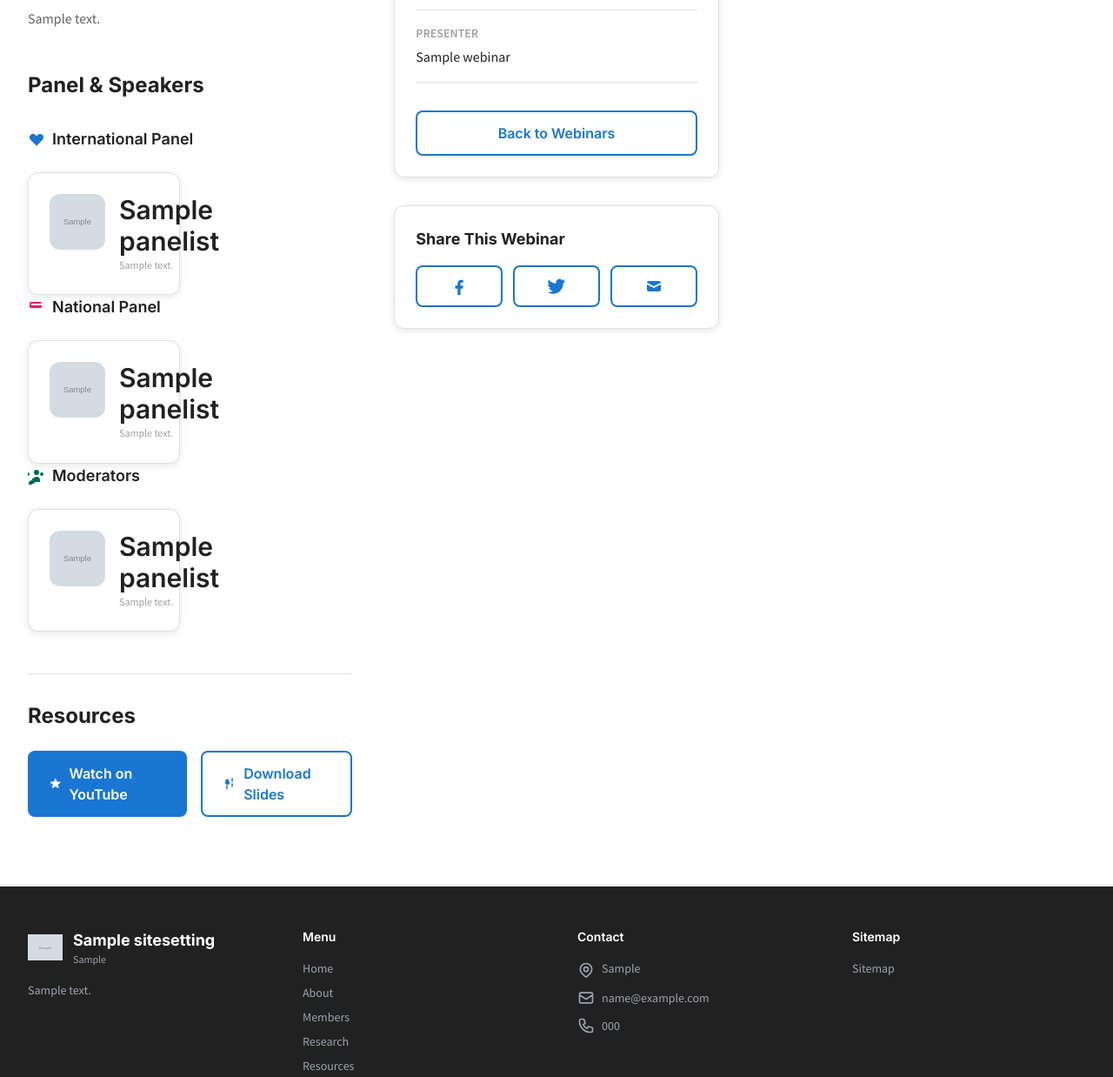
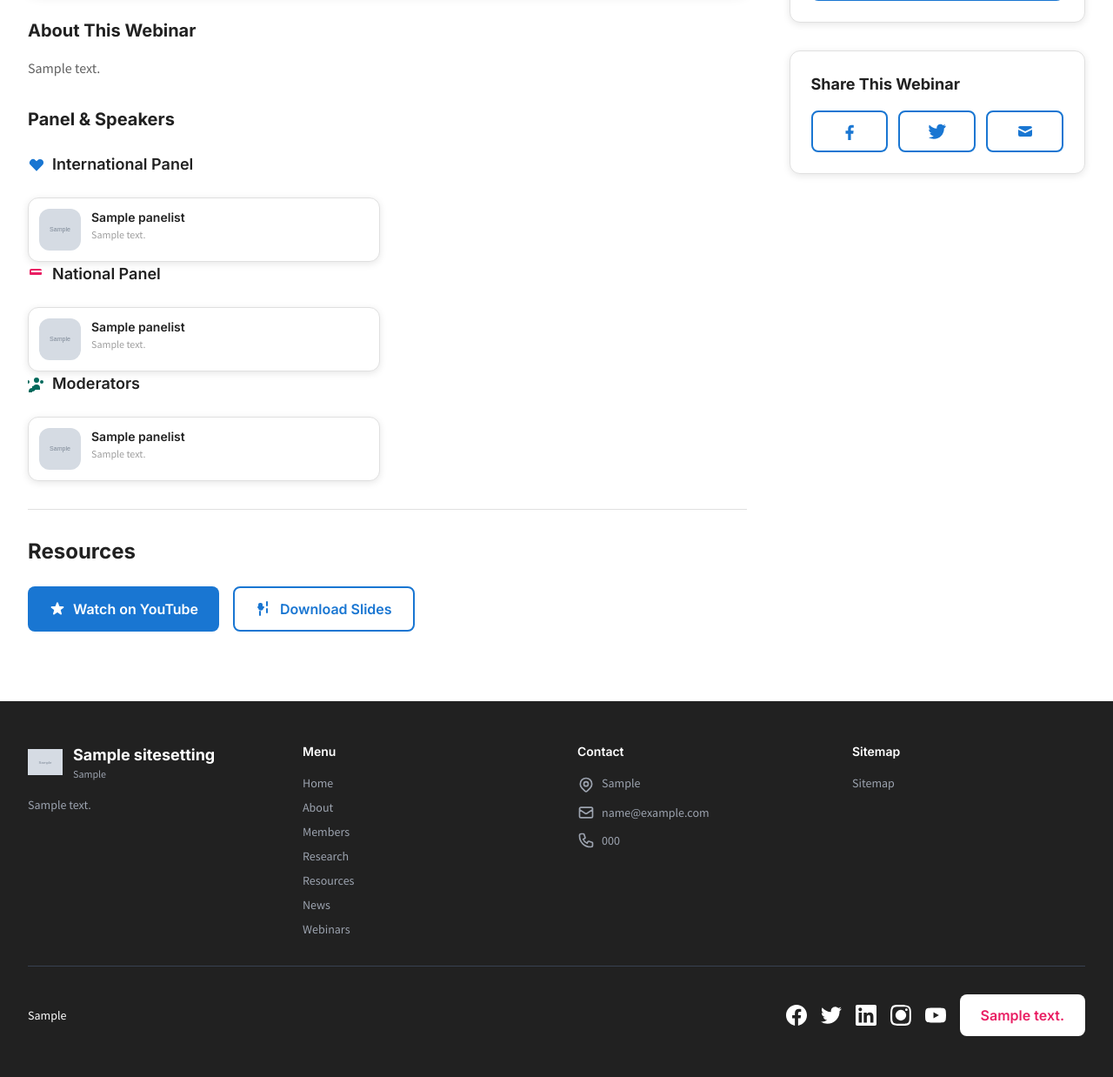
Before and after one commit to FKC117/bsbcs_website, a Django app: page /webinars/1/ in a window 1280 px wide. Shown: the part 867-2105 px from the top of the page at 87% size. Run offline with Django 5.2, Linux system fonts and the light colour scheme; tables that the repository leaves empty hold one stand-in row (values such as "Sample post"); grey boxes marked "Sample" are stand-in pictures; some libraries are stand-ins or nearby versions; some web fonts are replaced.

Commit message:
Webinars page setup done

```diff
--- a/bsbcs/templates/pages/webinar_detail.html
+++ b/bsbcs/templates/pages/webinar_detail.html
@@ -11,7 +11,7 @@
                 <path d="M0 250C200 150 400 350 600 250C800 150 1000 350 1200 250V400H0V250Z" fill="#00695C" opacity="0.5"/>
             </svg>
         </div>
-        <div class="container-custom relative z-10 py-16 md:py-20">
+        <div class="container-custom relative z-10 py-8 md:py-12">
             <div class="mb-8 flex items-center gap-3">
                 <a href="{% url 'webinars' %}" class="inline-flex items-center gap-2 text-primary-600 hover:text-primary-700 font-semibold transition-colors">
                     <svg class="w-5 h-5" fill="none" stroke="currentColor" viewBox="0 0 24 24">
@@ -20,19 +20,19 @@
                     Back to Webinars
                 </a>
             </div>
-            <div class="max-w-4xl">
+            <div class="max-w-3xl">
                 <div class="inline-flex items-center gap-2 bg-accent-100 text-accent-800 px-4 py-2 rounded-full mb-6">
                     <svg class="w-5 h-5" fill="currentColor" viewBox="0 0 20 20">
                         <path d="M9 4.804A7.968 7.968 0 005.5 4c-1.255 0-2.443.29-3.5.804v10A7.969 7.969 0 015.5 14c1.669 0 3.218.51 4.5 1.385A7.962 7.962 0 0114.5 14c1.255 0 2.443.29 3.5.804v-10A7.968 7.968 0 0014.5 4c-1.255 0-2.443.29-3.5.804V12a1 1 0 11-2 0V4.804z"/>
                     </svg>
                     <span class="font-semibold">{{ webinar.get_type_display }}</span>
                 </div>
-                <h1 class="text-4xl md:text-5xl font-headline font-bold text-text-primary mb-6">{{ webinar.title }}</h1>
+                <h1 class="text-3xl md:text-4xl font-headline font-bold text-text-primary mb-6">{{ webinar.title }}</h1>
                 <div class="flex flex-wrap items-center gap-6 text-text-secondary">
                     {% if webinar.presenter_name %}
                         <div class="flex items-center gap-3">
-                            {% if webinar.presenter_image_url %}
-                                <img src="{{ webinar.presenter_image_url.url }}" alt="{{ webinar.presenter_name }}" class="w-12 h-12 rounded-full object-cover" loading="lazy" onerror="this.src='https://images.unsplash.com/photo-1612349317150-e413f6a5b16d?q=80&w=2940&auto=format&fit=crop'; this.onerror=null;">
+                            {% if webinar.presenter_image %}
+                                <img src="{{ webinar.presenter_image.url }}" alt="{{ webinar.presenter_name }}" class="w-10 h-10 rounded-full object-cover" loading="lazy" onerror="this.src='https://images.unsplash.com/photo-1612349317150-e413f6a5b16d?q=80&w=2940&auto=format&fit=crop'; this.onerror=null;">
                             {% endif %}
                             <div>
                                 <p class="font-semibold text-text-primary">{{ webinar.presenter_name }}</p>
@@ -64,14 +64,14 @@
     <!-- Main Content -->
     <section class="section bg-surface">
         <div class="container-custom">
-            <div class="grid lg:grid-cols-3 gap-12">
-                <!-- Left Column: Video and Details -->
-                <div class="lg:col-span-2">
+            <div class="flex flex-col lg:flex-row lg:items-start" style="gap: 4%;">
+                <!-- Left Column: Video and Details (68%) -->
+                <div style="flex: 0 0 68%; max-width: 68%;" class="w-full lg:w-auto">
                     <!-- Video Section -->
                     {% if webinar.video_url %}
-                        <div class="mb-12">
+                        <div class="mb-8">
                             <div class="bg-black rounded-lg overflow-hidden shadow-lg">
-                                <div class="relative" style="padding-bottom: 56.25%; height: 0; overflow: hidden;">
+                                <div class="relative" style="padding-bottom: 56.25%; height: 0; overflow: hidden; max-height: 360px;">
                                     <iframe
                                         src="https://www.youtube.com/embed/{{ webinar.video_url|extract_youtube_id }}"
                                         allow="accelerometer; autoplay; clipboard-write; encrypted-media; gyroscope; picture-in-picture"
@@ -85,8 +85,8 @@
 
                     <!-- Description -->
                     {% if webinar.description %}
-                        <div class="mb-12">
-                            <h2 class="text-2xl font-headline font-bold text-text-primary mb-4">About This Webinar</h2>
+                        <div class="mb-8">
+                            <h2 class="text-xl font-headline font-bold text-text-primary mb-4">About This Webinar</h2>
                             <div class="prose prose-sm max-w-none text-text-secondary leading-relaxed">
                                 {{ webinar.description|linebreaks }}
                             </div>
@@ -95,8 +95,8 @@
 
                     <!-- Panels Section -->
                     {% if webinar.international_panel.all or webinar.national_panel.all or webinar.moderators.all %}
-                        <div class="mb-12">
-                            <h2 class="text-2xl font-headline font-bold text-text-primary mb-8">Panel & Speakers</h2>
+                        <div class="mb-8">
+                            <h2 class="text-xl font-headline font-bold text-text-primary mb-6">Panel & Speakers</h2>
 
                             <!-- International Panel -->
                             {% if webinar.international_panel.all %}
@@ -107,23 +107,23 @@
                                         </svg>
                                         International Panel
                                     </h3>
-                                    <div class="grid md:grid-cols-2 gap-6">
+                                    <div class="grid md:grid-cols-2 gap-4">
                                         {% for panelist in webinar.international_panel.all %}
-                                            <div class="card-elevated hover-lift">
-                                                <div class="flex items-start gap-4">
+                                            <div class="card-elevated hover-lift p-3">
+                                                <div class="flex items-start gap-3">
                                                     {% if panelist.image %}
-                                                        <img src="{{ panelist.image.url }}" alt="{{ panelist.name }}" class="w-16 h-16 rounded-lg object-cover flex-shrink-0" loading="lazy" onerror="this.src='https://images.unsplash.com/photo-1612349317150-e413f6a5b16d?q=80&w=2940&auto=format&fit=crop'; this.onerror=null;">
+                                                        <img src="{{ panelist.image.url }}" alt="{{ panelist.name }}" class="w-12 h-12 rounded-lg object-cover flex-shrink-0" loading="lazy" onerror="this.src='https://images.unsplash.com/photo-1612349317150-e413f6a5b16d?q=80&w=2940&auto=format&fit=crop'; this.onerror=null;">
                                                     {% else %}
-                                                        <div class="w-16 h-16 rounded-lg bg-primary-100 flex items-center justify-center flex-shrink-0">
-                                                            <svg class="w-8 h-8 text-primary" fill="currentColor" viewBox="0 0 20 20">
+                                                        <div class="w-12 h-12 rounded-lg bg-primary-100 flex items-center justify-center flex-shrink-0">
+                                                            <svg class="w-6 h-6 text-primary" fill="currentColor" viewBox="0 0 20 20">
                                                                 <path fill-rule="evenodd" d="M10 9a3 3 0 100-6 3 3 0 000 6zm-7 9a7 7 0 1114 0H3z" clip-rule="evenodd"/>
                                                             </svg>
                                                         </div>
                                                     {% endif %}
                                                     <div>
-                                                        <h4 class="font-semibold text-text-primary">{{ panelist.name }}</h4>
+                                                        <h4 class="font-semibold text-text-primary text-sm">{{ panelist.name }}</h4>
                                                         {% if panelist.title %}
-                                                            <p class="text-sm text-text-secondary mb-2">{{ panelist.title }}</p>
+                                                            <p class="text-xs text-text-secondary mb-1">{{ panelist.title }}</p>
                                                         {% endif %}
                                                         {% if panelist.bio %}
                                                             <p class="text-xs text-text-tertiary leading-relaxed">{{ panelist.bio|truncatewords:15 }}</p>
@@ -145,23 +145,23 @@
                                         </svg>
                                         National Panel
                                     </h3>
-                                    <div class="grid md:grid-cols-2 gap-6">
+                                    <div class="grid md:grid-cols-2 gap-4">
                                         {% for panelist in webinar.national_panel.all %}
-                                            <div class="card-elevated hover-lift">
-                                                <div class="flex items-start gap-4">
+                                            <div class="card-elevated hover-lift p-3">
+                                                <div class="flex items-start gap-3">
                                                     {% if panelist.image %}
-                                                        <img src="{{ panelist.image.url }}" alt="{{ panelist.name }}" class="w-16 h-16 rounded-lg object-cover flex-shrink-0" loading="lazy" onerror="this.src='https://images.unsplash.com/photo-1612349317150-e413f6a5b16d?q=80&w=2940&auto=format&fit=crop'; this.onerror=null;">
+                                                        <img src="{{ panelist.image.url }}" alt="{{ panelist.name }}" class="w-12 h-12 rounded-lg object-cover flex-shrink-0" loading="lazy" onerror="this.src='https://images.unsplash.com/photo-1612349317150-e413f6a5b16d?q=80&w=2940&auto=format&fit=crop'; this.onerror=null;">
                                                     {% else %}
-                                                        <div class="w-16 h-16 rounded-lg bg-secondary-100 flex items-center justify-center flex-shrink-0">
-                                                            <svg class="w-8 h-8 text-secondary" fill="currentColor" viewBox="0 0 20 20">
+                                                        <div class="w-12 h-12 rounded-lg bg-secondary-100 flex items-center justify-center flex-shrink-0">
+                                                            <svg class="w-6 h-6 text-secondary" fill="currentColor" viewBox="0 0 20 20">
                                                                 <path fill-rule="evenodd" d="M10 9a3 3 0 100-6 3 3 0 000 6zm-7 9a7 7 0 1114 0H3z" clip-rule="evenodd"/>
                                                             </svg>
                                                         </div>
                                                     {% endif %}
                                                     <div>
-                                                        <h4 class="font-semibold text-text-primary">{{ panelist.name }}</h4>
+                                                        <h4 class="font-semibold text-text-primary text-sm">{{ panelist.name }}</h4>
                                                         {% if panelist.title %}
-                                                            <p class="text-sm text-text-secondary mb-2">{{ panelist.title }}</p>
+                                                            <p class="text-xs text-text-secondary mb-1">{{ panelist.title }}</p>
                                                         {% endif %}
                                                         {% if panelist.bio %}
                                                             <p class="text-xs text-text-tertiary leading-relaxed">{{ panelist.bio|truncatewords:15 }}</p>
@@ -183,23 +183,23 @@
                                         </svg>
                                         Moderators
                                     </h3>
-                                    <div class="grid md:grid-cols-2 gap-6">
+                                    <div class="grid md:grid-cols-2 gap-4">
                                         {% for panelist in webinar.moderators.all %}
-                                            <div class="card-elevated hover-lift">
-                                                <div class="flex items-start gap-4">
+                                            <div class="card-elevated hover-lift p-3">
+                                                <div class="flex items-start gap-3">
                                                     {% if panelist.image %}
-                                                        <img src="{{ panelist.image.url }}" alt="{{ panelist.name }}" class="w-16 h-16 rounded-lg object-cover flex-shrink-0" loading="lazy" onerror="this.src='https://images.unsplash.com/photo-1612349317150-e413f6a5b16d?q=80&w=2940&auto=format&fit=crop'; this.onerror=null;">
+                                                        <img src="{{ panelist.image.url }}" alt="{{ panelist.name }}" class="w-12 h-12 rounded-lg object-cover flex-shrink-0" loading="lazy" onerror="this.src='https://images.unsplash.com/photo-1612349317150-e413f6a5b16d?q=80&w=2940&auto=format&fit=crop'; this.onerror=null;">
                                                     {% else %}
-                                                        <div class="w-16 h-16 rounded-lg bg-accent-100 flex items-center justify-center flex-shrink-0">
-                                                            <svg class="w-8 h-8 text-accent" fill="currentColor" viewBox="0 0 20 20">
+                                                        <div class="w-12 h-12 rounded-lg bg-accent-100 flex items-center justify-center flex-shrink-0">
+                                                            <svg class="w-6 h-6 text-accent" fill="currentColor" viewBox="0 0 20 20">
                                                                 <path fill-rule="evenodd" d="M10 9a3 3 0 100-6 3 3 0 000 6zm-7 9a7 7 0 1114 0H3z" clip-rule="evenodd"/>
                                                             </svg>
                                                         </div>
                                                     {% endif %}
                                                     <div>
-                                                        <h4 class="font-semibold text-text-primary">{{ panelist.name }}</h4>
+                                                        <h4 class="font-semibold text-text-primary text-sm">{{ panelist.name }}</h4>
                                                         {% if panelist.title %}
-                                                            <p class="text-sm text-text-secondary mb-2">{{ panelist.title }}</p>
+                                                            <p class="text-xs text-text-secondary mb-1">{{ panelist.title }}</p>
                                                         {% endif %}
                                                         {% if panelist.bio %}
                                                             <p class="text-xs text-text-tertiary leading-relaxed">{{ panelist.bio|truncatewords:15 }}</p>
@@ -238,8 +238,8 @@
                     </div>
                 </div>
 
-                <!-- Right Column: Sidebar -->
-                <div class="lg:col-span-1">
+                <!-- Right Column: Sidebar (28%) -->
+                <div style="flex: 0 0 28%; max-width: 28%;" class="w-full lg:w-auto">
                     <!-- Summary Card -->
                     <div class="card-elevated sticky top-24 p-8 mb-8">
                         <h3 class="text-xl font-headline font-bold text-text-primary mb-6">Webinar Details</h3>
```
Also changed, not shown: bsbcs/templates/pages/webinars.html (+11 -11 lines).
